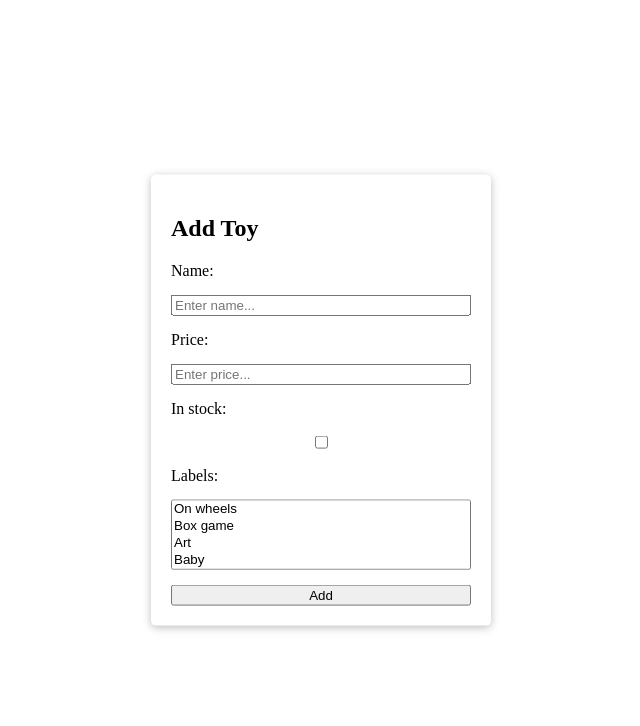
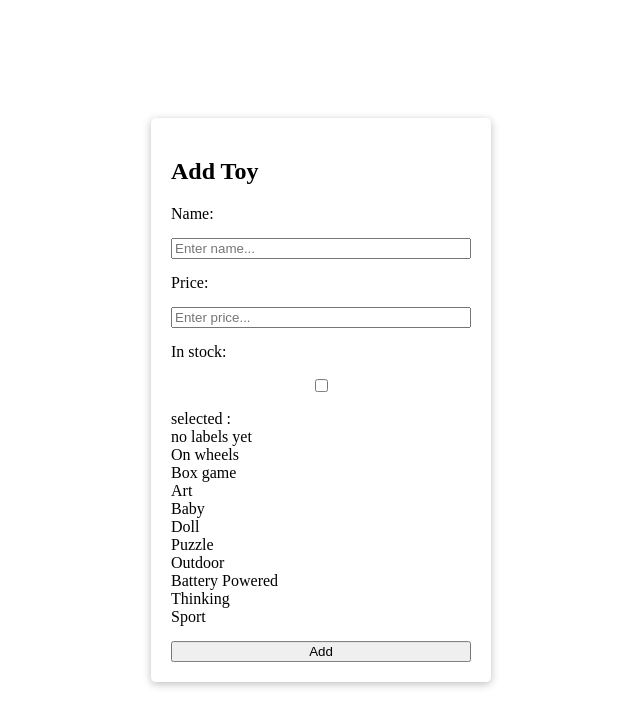
Before and after one commit to NadavZ101/mistertoy-frontend, a React (Vite) app: page /toy/edit in a window 1280 px wide. Shown: the top 726 px of the page, without its empty margins (319-959 px from the left). Built offline with nearby package versions, Linux system fonts and the light colour scheme.

Commit message:
Fixed multiselect edit labels

```diff
--- /dev/null
+++ b/src/cmps/MultiSelect.jsx
@@ -0,0 +1,24 @@
+import React, { useState } from 'react'
+import { toyService } from '../services/toy.service'
+
+export function MultiSelect({ onSetLabel, toyToEdit }) {
+
+    const [isOptionsModalOpen, setIsOptionsModalOpen] = useState(false)
+    const labels = toyService.getLabels()
+
+
+    return <section className="multi-select" onMouseLeave={() => setIsOptionsModalOpen(false)}>
+        <div className="selected-options-container" onClick={() => setIsOptionsModalOpen(prev => !prev)}>
+            selected :
+            {!!toyToEdit.labels.length && toyToEdit.labels.map(label => <div key={label}>{label},</div>)}
+            {!toyToEdit.labels.length && <div> no labels yet</div>}
+        </div>
+
+        <div className={`options-container  ${isOptionsModalOpen ? ' open' : ''}`}>
+            {labels.map(label => <div onClick={() => onSetLabel(label)} key={label}>
+                {label} {toyToEdit.labels?.includes(label) ? '🟢' : ''}
+            </div>
+            )}
+        </div>
+    </section >
+}
--- a/src/pages/ToyDetails.jsx
+++ b/src/pages/ToyDetails.jsx
@@ -26,7 +26,7 @@ export function ToyDetails() {
             <h2>Toy Details</h2>
             <h4>Name: {toy.name}</h4>
             <p>Price: ${toy.price}</p>
-            <p>Labels: {toy.labels.join(', ')}</p>
+            <p>Labels: {toy.labels.join(' | ')}</p>
             <p>In Stock: {toy.inStock ? 'Yes' : 'No'}</p>
             <p>Created at: {new Date(toy.createdAt).toLocaleDateString()}</p>
 
--- a/src/pages/ToyEdit.jsx
+++ b/src/pages/ToyEdit.jsx
@@ -3,6 +3,8 @@ import { useNavigate, useParams } from "react-router-dom";
 import { toyService } from "../services/toy.service";
 
 import { saveToy } from "../store/actions/toy.actions";
+
+import { MultiSelect } from '../cmps/MultiSelect';
 
 export function ToyEdit() {
     const navigate = useNavigate()
@@ -31,17 +33,29 @@ export function ToyEdit() {
         let value = target.value === 'number' ? +target.value : target.value
         if (target.type === 'checkbox') {
             value = target.checked
-        } else if (target.multiple) {
-            value = Array.from(target.selectedOptions, option => option.value)
-            setToyToEdit(prevToyToEdit => ({ ...prevToyToEdit, labels: value }))
-            setSelectedLabels(value)
-            return
         }
+        // else if (target.multiple) {
+        //     value = Array.from(target.selectedOptions, option => option.value)
+        //     setToyToEdit(prevToyToEdit => ({ ...prevToyToEdit, labels: value }))
+        //     setSelectedLabels(value)
+        //     return
+        // }
         setToyToEdit(prevToyToEdit => ({ ...prevToyToEdit, [field]: value }))
+    }
+
+    function onSetLabel(label) {
+        const labels = toyToEdit.labels.includes(label)
+            ? toyToEdit.labels.filter(l => l !== label)
+            : [label, ...toyToEdit.labels]
+        console.log("🚀 ~ onSetLabel ~ labels:", labels)
+        setToyToEdit(prevToyToEdit => ({ ...prevToyToEdit, labels }))
+
     }
 
     function onSaveToy(ev) {
         ev.preventDefault()
+
+        console.log("Saving toy with labels:", toyToEdit.labels)
 
         if (!toyToEdit.price) toyToEdit.price = 250
         saveToy(toyToEdit)
@@ -90,7 +104,9 @@ export function ToyEdit() {
                     placeholder="Is in Stock?"
                 />
 
-                <label htmlFor="labels">Labels:</label>
+                <MultiSelect onSetLabel={onSetLabel} toyToEdit={toyToEdit} />
+
+                {/* <label htmlFor="labels">Labels:</label>
                 <select
                     multiple
                     name="labels"
@@ -103,7 +119,7 @@ export function ToyEdit() {
                             {label}
                         </option>
                     })}
-                </select>
+                </select> */}
                 <button className="btn">{toyToEdit._id ? 'Edit' : 'Add'}</button>
             </form>
 
--- a/src/pages/ToyIndex.jsx
+++ b/src/pages/ToyIndex.jsx
@@ -31,7 +31,6 @@ export function ToyIndex() {
     }
 
     function onSetFilter(filterBy) {
-        console.log("🚀 ~ onSetFilter ~ filterBy:", filterBy)
 
         setFilterBy(filterBy)
     }
--- a/src/services/toy.service.js
+++ b/src/services/toy.service.js
@@ -33,8 +33,6 @@ const toy = {
 }
 
 function query(filterBy = {}) {
-    console.log("🚀 ~ query ~ filterBy:", filterBy)
-
     return httpService.get(BASE_URL, filterBy)
 
 }
@@ -45,6 +43,7 @@ function remove(toyId) {
 
 function save(toy) {
     if (toy._id) {
+
         return httpService.put(BASE_URL, toy)
     }
     else {
--- a/src/store/actions/toy.actions.js
+++ b/src/store/actions/toy.actions.js
@@ -26,9 +26,13 @@ export function removeToy(toyId) {
 }
 
 export function saveToy(toy) {
+    console.log("🚀 ~ saveToy ~ toy:", toy)
+
     const type = toy._id ? UPDATE_TOY : ADD_TOY
     return toyService.save(toy)
         .then(savedToy => {
+            console.log("🚀 ~ saveToy ~ savedToy:", savedToy)
+
             store.dispatch({ type, toy: savedToy })
             return savedToy
         })
```
